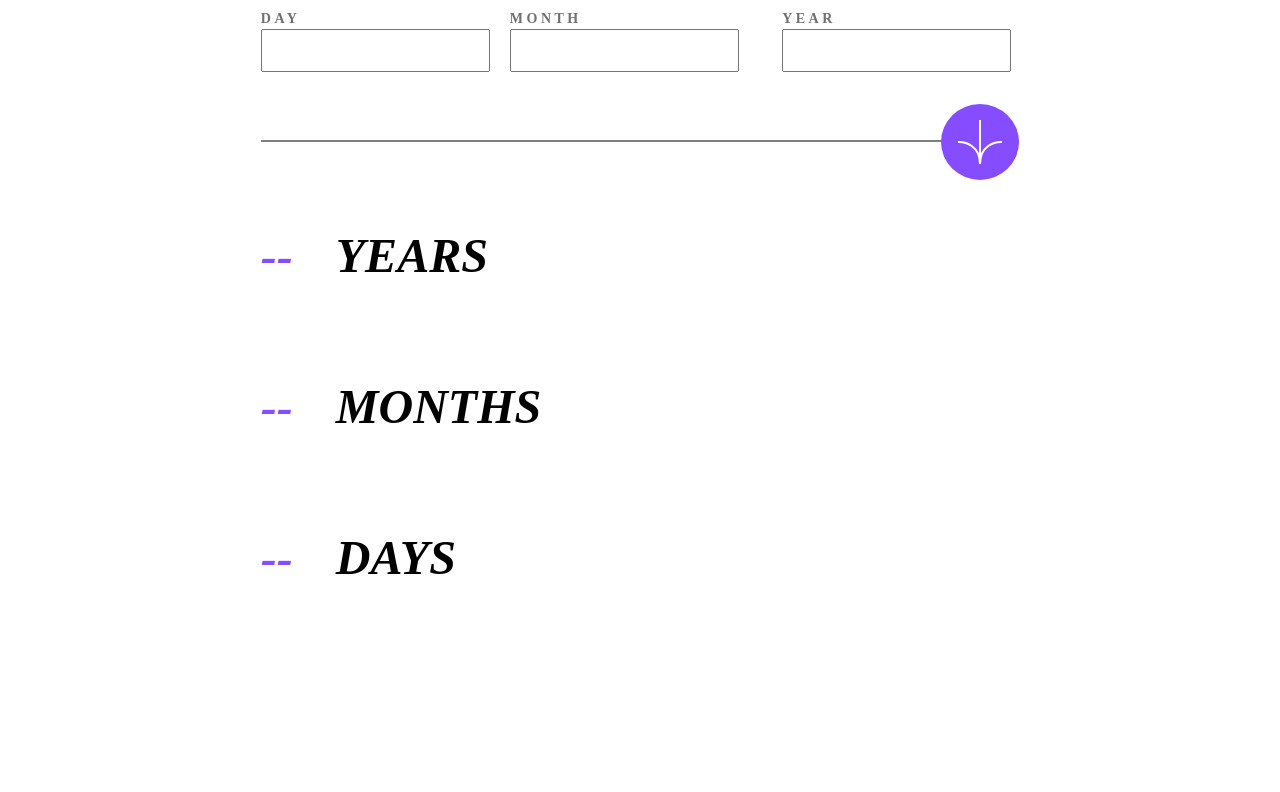
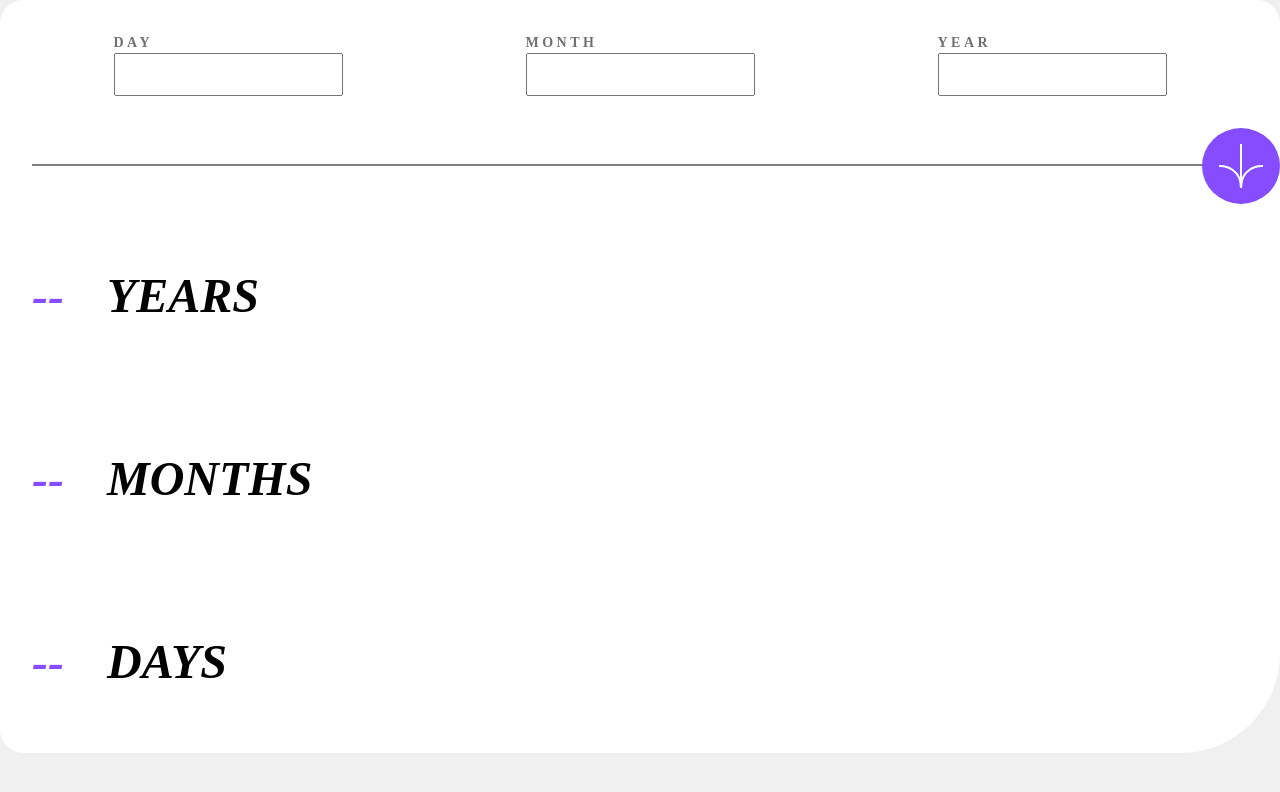
Before and after one commit to CGomezGomez/Practica4-Styled-components, a React (Vite) app: page / in a window 1280 px wide. Shown: the top 792 px of the page. Built offline with nearby package versions, Linux system fonts and the light colour scheme.

Commit message:
Cambios CSS

```diff
--- a/src/components/Calculator/Calculator.jsx
+++ b/src/components/Calculator/Calculator.jsx
@@ -35,23 +35,30 @@ const Calculator = () => {
 
               <StyledForm>
                 <StyledLabel>DAY</StyledLabel>
-                <StyledInput  onChange={e => {
+                <div>
+                  <StyledInput  onChange={e => {
                     setDay(e.target.value)
                 }} />
+                </div>
+
               </StyledForm>
 
               <StyledForm>
                 <StyledLabel>MONTH</StyledLabel>
-                <StyledInput  onChange={e => {
+                <div>
+                  <StyledInput  onChange={e => {
                     setMonth(e.target.value)
-                }} />
+                    }}  />
+                </div>
               </StyledForm>
 
               <StyledForm>
                 <StyledLabel>YEAR</StyledLabel>
-                <StyledInput  onChange={e => {
-                    setYear(e.target.value)
-                }} />
+                <div>
+                  <StyledInput  onChange={e => {
+                      setYear(e.target.value)
+                  }} />
+                </div>
               </StyledForm>
 
           </FormContainer>
--- a/src/components/Calculator/styles.js
+++ b/src/components/Calculator/styles.js
@@ -3,7 +3,7 @@ import styled from 'styled-components';
 const StyledContainer = styled.div`
     display: flex;
     flex-direction: column;
-	width: 60%;
+	width: 100%;
 	margin: auto;
 	background-color: #ffffff;
 	border-radius: 24px 24px 100px 24px;
@@ -11,10 +11,11 @@ const StyledContainer = styled.div`
 const FormContainer = styled.div`
 
     display: flex;
+
     justify-content: space-around;
     gap: 20px;
     position: relative;
-	margin-bottom: 2rem;
+	margin: 2rem;
 	&::after {
 		content: '';
 		position: absolute;
@@ -55,6 +56,7 @@ const StyledShow = styled.p`
     font-size: 3rem;
 	font-weight: bold;
 	font-style: italic;
+	padding: 1rem 2rem;
 `;
 
 const StyledNumber = styled.span`
@@ -74,6 +76,7 @@ const ArrowButton = styled.div`
 	padding: 1rem;
 	border-radius: 50%;
 	background-color: #854dff;
+	cursor: pointer;
 `;
 
 export {StyledContainer , FormContainer , StyledForm , StyledLabel , StyledInput , StyledShow , StyledNumber , ArrowButton }
--- a/src/styles/GlobalStyles.js
+++ b/src/styles/GlobalStyles.js
@@ -4,9 +4,19 @@ const GlobalStyle = createGlobalStyle`
 
 body {
 
-    font-family: 'Poppins';
+    display: grid;
+    margin: auto;
+    max-width: 1440px;
+    background-color: #F0F0F0;
+    font-family: 'Poppins' ;
+}
 
+img{
+
+    max-width: 100%;
+    display: block;
 }
+
 `;
 
 export { GlobalStyle };
```
